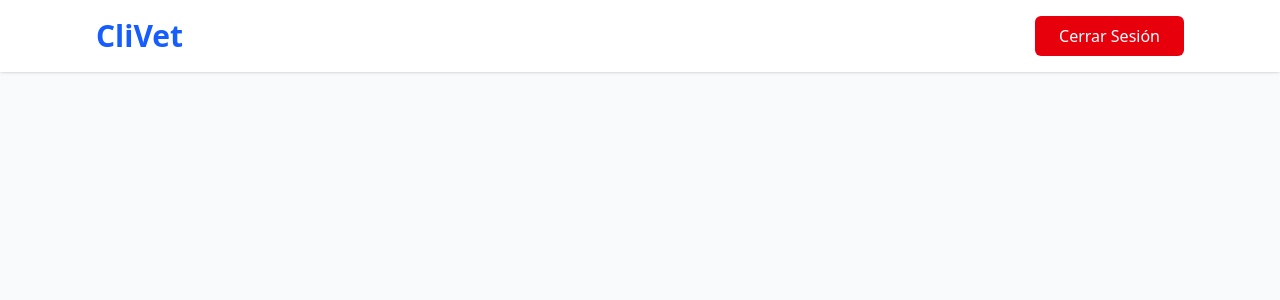
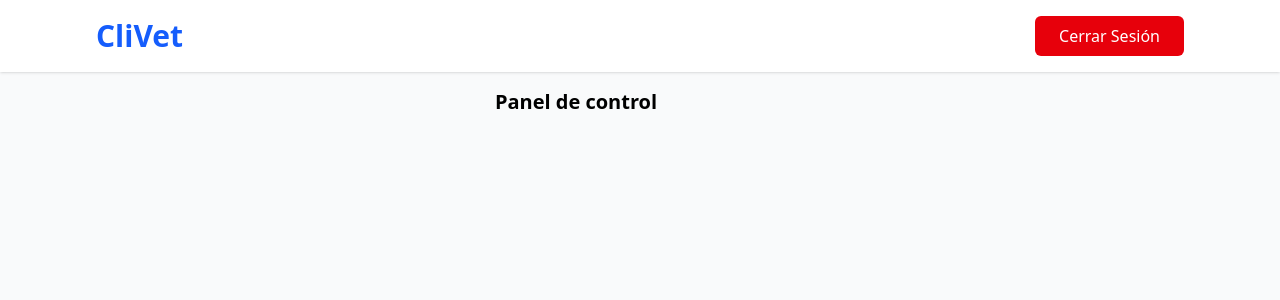
Before and after one commit to DanielMR-dev/CliVet, a React (Vite) app in the folder CliVet_FrontEnd/: page /admin in a window 1280 px wide. Shown: the top 300 px of the page. Built offline with nearby package versions, Linux system fonts and the light colour scheme.

Commit message:
Panel Section of AdminView created

```diff
--- a/CliVet_FrontEnd/src/views/admin/AdminView.tsx
+++ b/CliVet_FrontEnd/src/views/admin/AdminView.tsx
@@ -2,9 +2,9 @@ import { Link } from "react-router-dom";
 
 export default function AdminView() {
     return (
-        <div className="min-h-screen bg-gray-50">
+        <div className="w-full min-h-screen bg-gray-50">
             {/* Header Section */}
-            <header className="bg-white shadow-sm fixed w-full z-10">
+            <header className="bg-white shadow-sm w-full">
                 <div className="max-w-6xl mx-auto py-4 px-4 sm:px-6 lg:px-8 flex justify-between items-center">
                     <h1 className="text-3xl font-bold text-blue-600">CliVet</h1>
                     <Link
@@ -13,7 +13,11 @@ export default function AdminView() {
                     >Cerrar Sesión</Link>
                 </div>
             </header>
-            <main>
+            <main className="max-w-6xl">
+                {/* Panel de control */}
+                <section className="text-center mt-4">
+                    <h2 className="text-xl font-semibold">Panel de control</h2>
+                </section>
 
             </main>
         </div>
```
